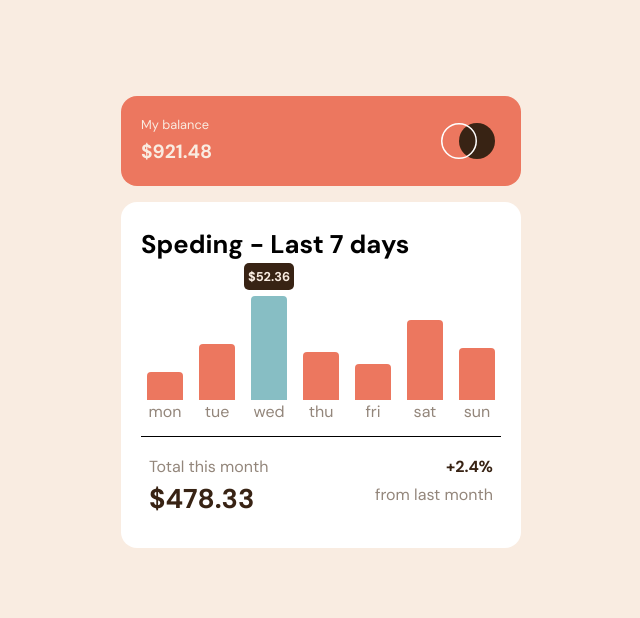
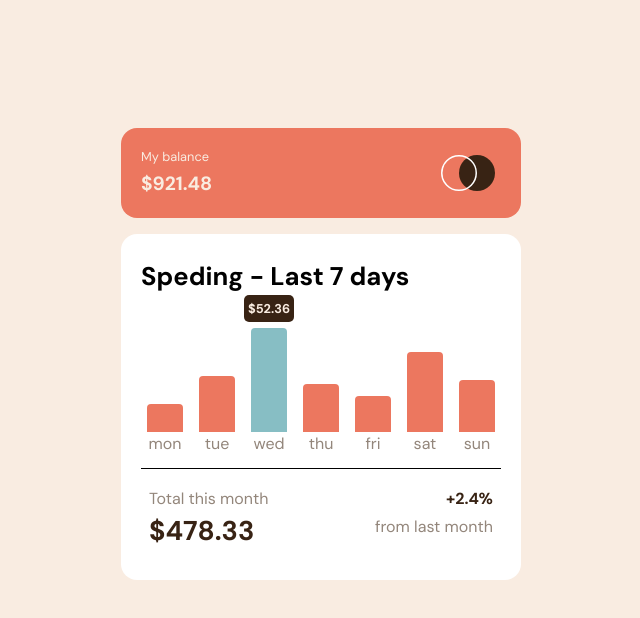
Before and after one commit to ItaloDev-Marcelo/expenses-chart-ts, a React (Vite) app: page / in a window 1280 px wide. Shown: the top 618 px of the page, without its empty margins (319-959 px from the left). Built offline with nearby package versions, Linux system fonts and the light colour scheme.

Commit message:
style:fix style and add scale to let bigger

```diff
--- a/src/balance/BalanceHeader.tsx
+++ b/src/balance/BalanceHeader.tsx
@@ -3,7 +3,7 @@ import logo from '../assets/images/logo.svg'
 const BalanceHeader = () => {
   return (
     <header className='bg-Primary-red flex justify-between items-center
-    h-[90px] rounded-2xl w-[325px] md:w-[375px] xl:w-[400px] p-2 mt-2 mb-4'>
+    h-[90px] rounded-2xl w-[325px] md:w-[375px] xl:w-[400px] p-2 mt-2 mb-4 xl:mt-10 ds:mt-30 ds:scale-125 ds:mb-20'>
         <div className='ml-3 text-Neutral-red-100'>
             <h1 className='text-[.8em]'>My balance</h1>
             <p  className='text-[1.125em] xl:text-[1.2em] mt-1 font-bold'>$921.48</p>
```
